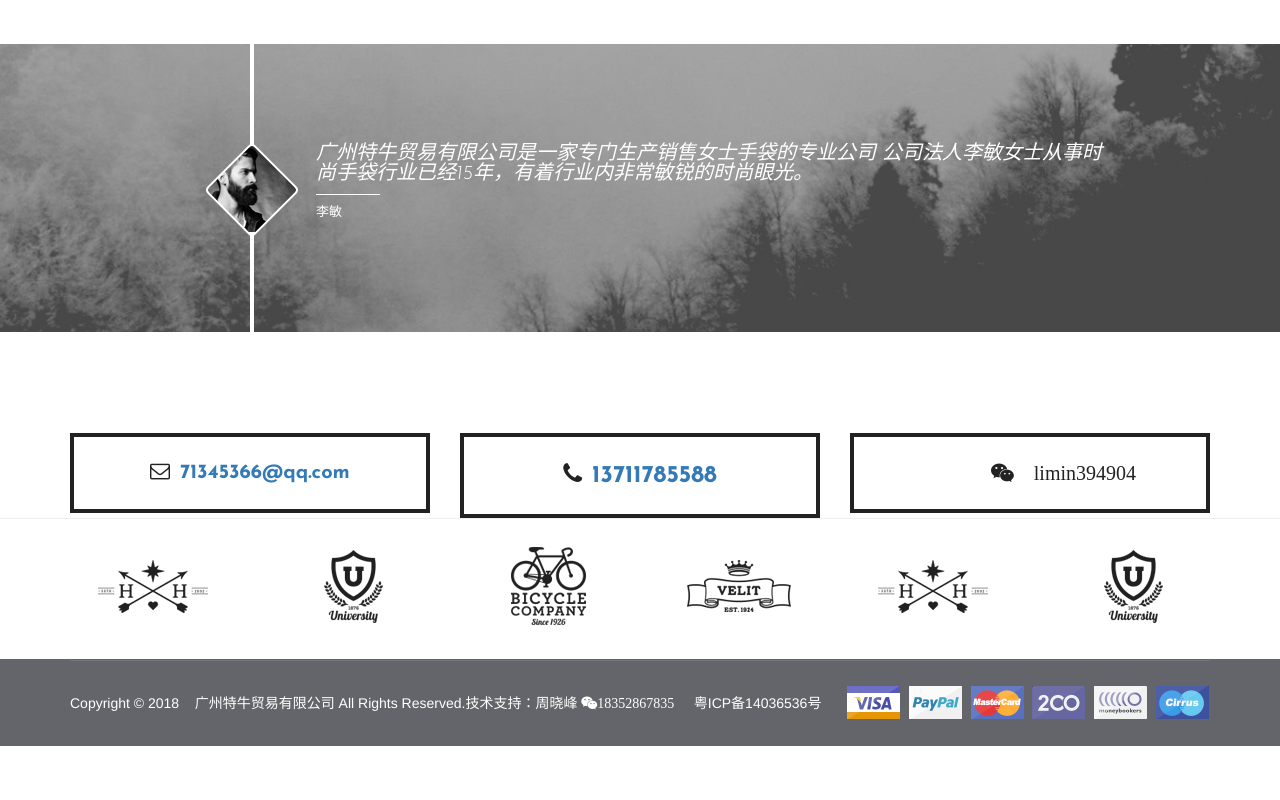
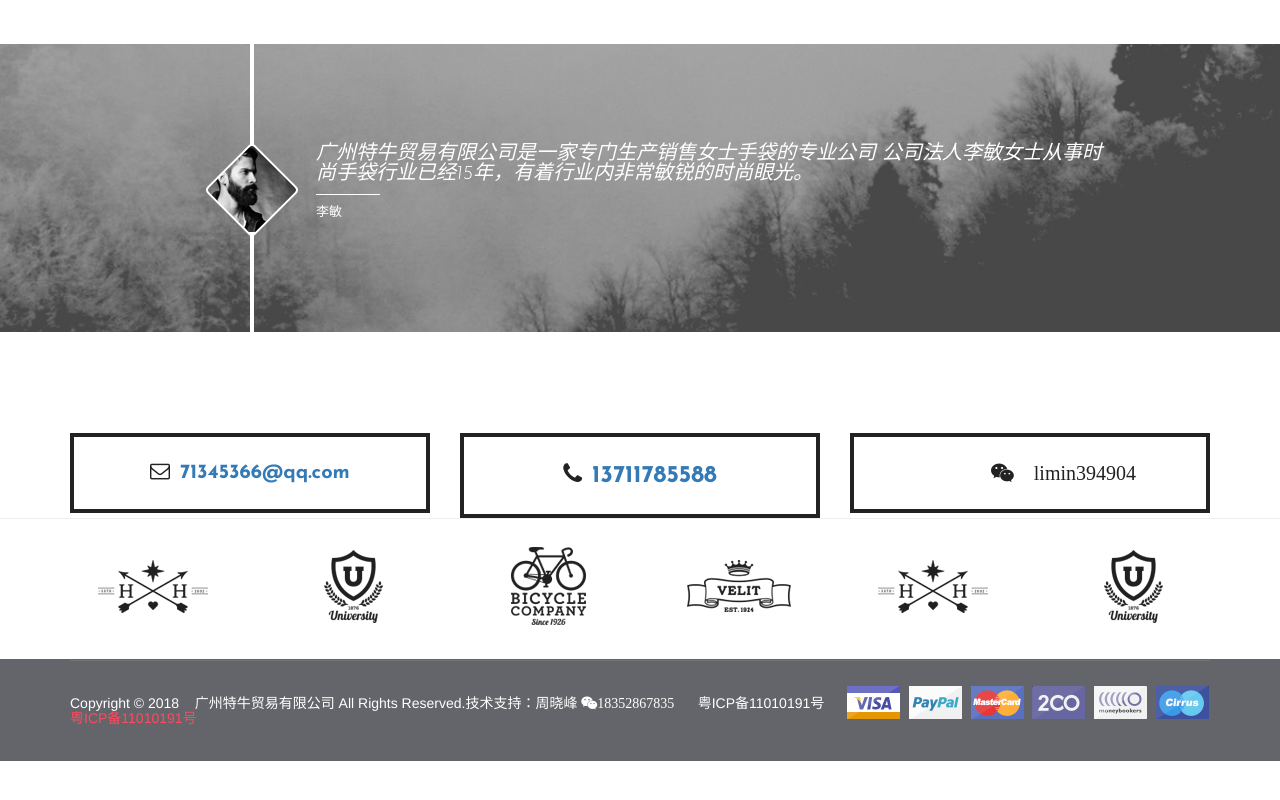
Before and after one commit to baobao66/baobao.github.io, a plain HTML site: page index.html in a window 1280 px wide. Shown: the part 2651-3451 px from the top of the page. Drawn offline with Linux system fonts and the light colour scheme; some packages are replaced by stand-ins of ours; a script that the page names is missing.

Commit message:
Update index.html

```diff
--- a/index.html
+++ b/index.html
@@ -586,7 +586,10 @@
 						<div class="col-lg-12 col-md-12 col-sm-12 col-xs-12">
 							<div class="copy_visa">
 								<div class="copy_right">
-									<h2>Copyright © 2018 &nbsp &nbsp广州特牛贸易有限公司 All Rights Reserved.技术支持：周晓峰 <i class="fa fa-weixin">18352867835</i>&nbsp &nbsp &nbsp粤ICP备14036536号</h2>
+									<h2>Copyright © 2018 &nbsp &nbsp广州特牛贸易有限公司 All Rights Reserved.技术支持：周晓峰 <i class="fa fa-weixin">18352867835</i>&nbsp &nbsp &nbsp 粤ICP备11010191号 <br />
+                <a href="http://www.miibeian.gov.cn/ "  target="_blank">粤ICP备11010191号</a>
+
+</h2>
 
 								</div>
 								<div class="visa_card">
```
